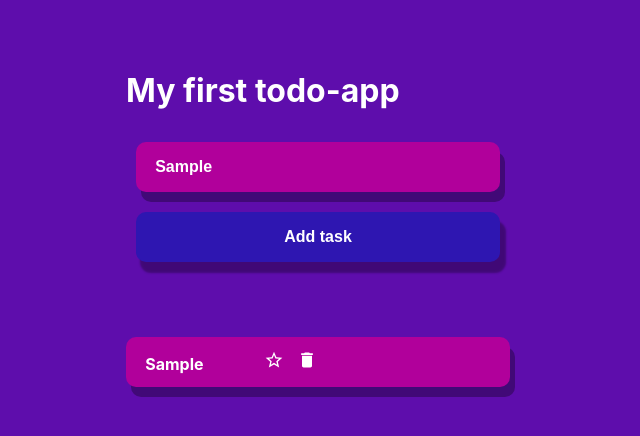
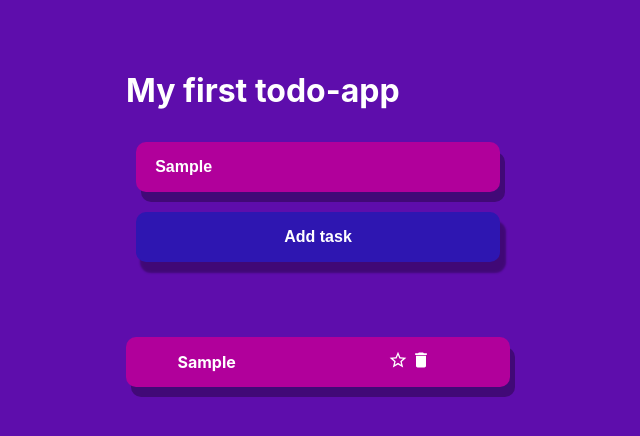
Before and after one commit to vadimpavlovskiy/todo-app, a React (Create React App) app: page / in a window 1280 px wide. Both pictures are taken after typing "Sample" into the empty fields and a click on the input "Add task". Shown: the top 436 px of the page, without its empty margins (322-962 px from the left). Built offline with nearby package versions, Linux system fonts and the light colour scheme.

Commit message:
Added task editing

```diff
--- a/src/App.js
+++ b/src/App.js
@@ -37,12 +37,26 @@ class App extends React.Component {
     // Sort then true is go up
 }
 
+doubleHandler = async(id,text) => {
+  let editibleItem = {tasks: this.state.tasks.map((item) => {
+    if(item.id === id){
+      const changeItem = {
+        ...item,
+        task: text
+      }
+      return changeItem;
+    }
+   return item;
+  })}
+  this.setState({tasks: editibleItem.tasks.sort((a,b) => a.isImported > b.isImported ? -1 : 1)})
+}
+
   render (){
     return(
       <div className='container'>
         <div className='content'>
           <TodoSearch onChange = {this.handleChange} />
-          <TodoList prior={this.priorityHandler} delete={this.delateHandler}  tasks={this.state.tasks}/>
+          <TodoList edit={this.doubleHandler} prior={this.priorityHandler} delete={this.delateHandler}  tasks={this.state.tasks}/>
         </div>
       </div>
     )
--- a/src/components/css/todolist.scss
+++ b/src/components/css/todolist.scss
@@ -1,9 +1,13 @@
 $componentcolor: #B1009B;
 
 .todo_comp{
-    display: flex;
+    display: grid;
+    grid-template-columns: repeat(2,1fr);
+    grid-template-areas:
+    "a b";
     align-items: center;
     justify-content: space-between;
+    justify-items: center;
     padding-left: 5%;
     padding-right: 5%;
     color: white;
@@ -15,9 +19,30 @@ $componentcolor: #B1009B;
     border-radius: 10px;
     box-shadow: 5px 10px hsla(0, 0%, 0%, 0.308);
 }
-span{
+.text{
+    grid-area: a;
     margin-right: 50px;
 }
-svg{
+.icons{
+    grid-area: b;
     padding-left: 10px;
 }
+.input_editing{
+    padding-left: 5%;
+    padding-top: 5%;
+    font-weight: bold;
+    font-size: 16px;
+    color: white;;
+    background-color: #55004b;
+    border-radius: 10px;
+}
+.input_editing:focus{
+    padding-left: 5%;
+    padding-top: 5%;
+    font-weight: bold;
+    font-size: 16px;
+    color: white;;
+    background-color: #55004b;
+    box-shadow: 3px 5px #00000046;
+    border-radius: 10px;
+}
--- a/src/components/todo-card.component.jsx
+++ b/src/components/todo-card.component.jsx
@@ -16,13 +16,26 @@ const outerTheme = createTheme({
 
 
 export default class ToDoCard extends React.Component {
+    constructor(props){
+        super(props);
+        this.state = {
+            isEditing: false
+        }
+    }
+
+    handleDoubleClick = () => {
+        this.setState({isEditing: true})
+    }
+
     IconChange = (props) => {
         if(this.props.priority ){
-           return <StarIcon onClick={this.prioritySubmit} fontSize="small"/>
+           return <StarIcon theme={outerTheme.primary} onClick={this.prioritySubmit} fontSize="small"/>
         } else {
             return <StarBorderIcon  onClick={this.prioritySubmit} fontSize="small"/>
         }
     }
+
+
 
     deleteSubmit = () => {
         this.props.delete(this.props.id)
@@ -30,17 +43,25 @@ export default class ToDoCard extends React.Component {
     prioritySubmit = () => {
         this.props.prior(this.props.id)
     }
+
+    editSubmit = (e) => {
+        // this.props.edit(this.props.text)
+       this.props.edit(this.props.id, e)
+    }
     render()
-
     {
         return(
-            <div>
                 <ThemeProvider theme={outerTheme}>
-                    <span>{this.props.text}</span>
+                    {this.state.isEditing ? (
+                        <input className="input_editing" autoFocus value={this.props.text} onChange={e => this.editSubmit(e.target.value)} onKeyPress={(e)=> {if(e.key==="Enter"){this.setState({isEditing: false})}}} type="text"/>
+                    ): (
+                        <div onDoubleClick={this.handleDoubleClick} className="text">{this.props.text}</div>
+                        )}
+                    <div className="icons">
                     <this.IconChange /> {/* Change icon depends from priority */}
-                    <DeleteIcon onClick={this.deleteSubmit} theme={outerTheme} fontSize="small"/>
+                    <DeleteIcon onClick={this.deleteSubmit} theme={outerTheme.main} fontSize="small"/>
+                    </div>
                 </ThemeProvider>
-            </div>
         )
     }
 }
--- a/src/components/todo-list.component.jsx
+++ b/src/components/todo-list.component.jsx
@@ -13,7 +13,7 @@ class TodoList extends React.Component{
                 {this.props.tasks.map((item,index)=> {
                     return(
                                 <div className="todo_comp" key={index}>
-                                   <ToDoCard prior={this.props.prior} delete={this.props.delete} text={item.task} id={item.id}priority={item.isImported}/>
+                                   <ToDoCard edit={this.props.edit} prior={this.props.prior} delete={this.props.delete} text={item.task} id={item.id}priority={item.isImported}/>
                                 </div>
                     )
             })}
```
